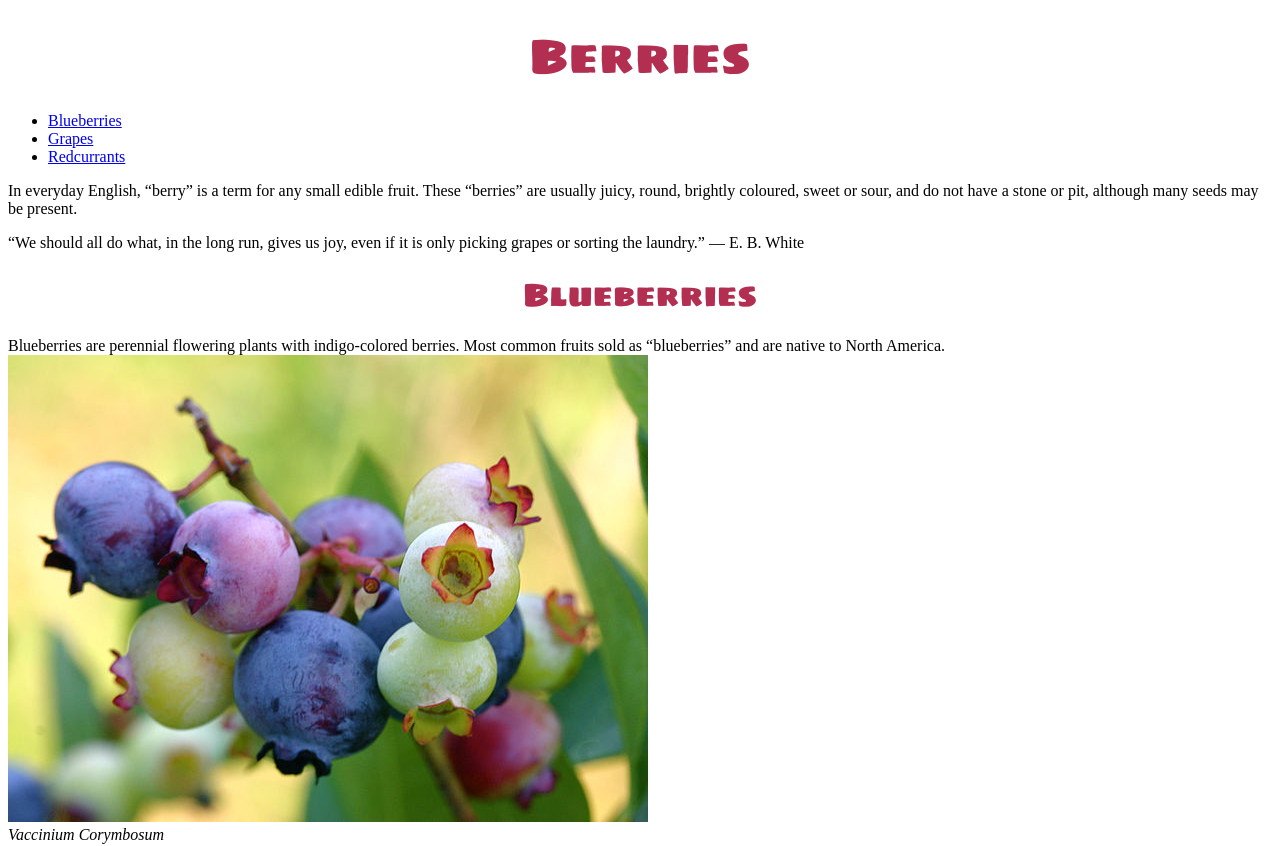
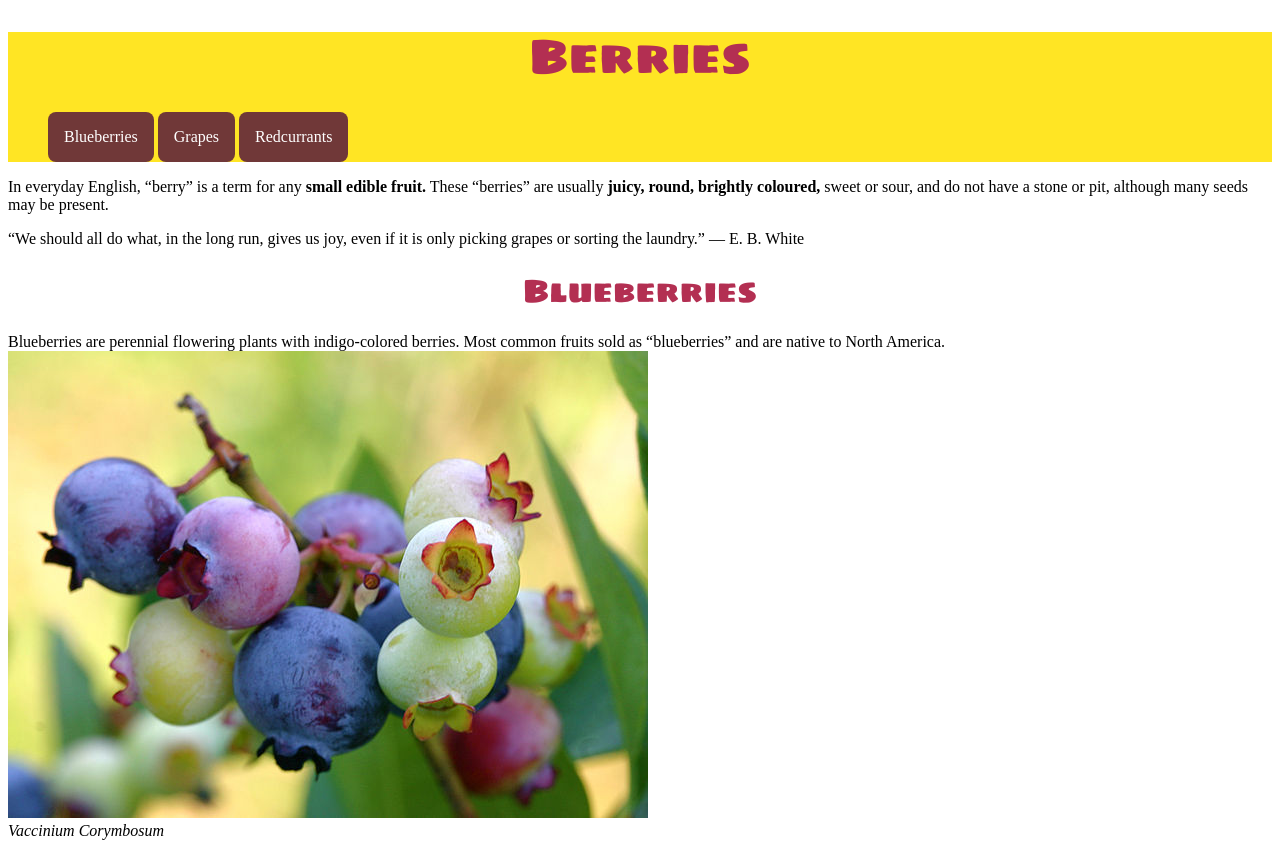
Before and after one commit to meganlandry/dsn1674-project-1, a plain HTML site: page index.html in a window 1280 px wide. Shown: the top 846 px of the page. Drawn offline with Linux system fonts and the light colour scheme.

Commit message:
Added background header colour.

```diff
--- a/css/main.css
+++ b/css/main.css
@@ -26,9 +26,28 @@ h3 {
 }
 
 header {
-	background-color: #yellow;
+	background-color: #ffe524;
 }
 
-hr {
-	background-color: yellow;
+nav {
+	background-color: #ffe524;
+	margin: 2;
 }
+
+nav ul {
+	list-style-type: none;
+	padding: 0.5;
+	margin: 0;
+}
+
+nav li {
+	display: inline;
+}
+
+nav a {
+	display: inline-block;
+	padding: 1em 1em;
+	background-color: #703838;
+	text-decoration: none;
+	color: white;
+	border-radius: 0.5em
--- a/index.html
+++ b/index.html
@@ -14,8 +14,9 @@
 			<li><a href="http://en.wikipedia.org/wiki/Redcurrant">Redcurrants</a></li>
 		</ul>
 	</nav>
+</header>
 
-<p>In everyday English, “berry” is a term for any small edible fruit. These “berries” are usually juicy, round, brightly coloured, sweet or sour, and do not have a stone or pit, although many seeds may be present.</p>
+<p>In everyday English, “berry” is a term for any <b>small edible fruit.</b> These “berries” are usually <b>juicy, round, brightly coloured,</b> sweet or sour, and do not have a stone or pit, although many seeds may be present.</p>
 
 <q>We should all do what, in the long run, gives us joy, even if it is only picking grapes or sorting the laundry.</q>
 — E. B. White
```
